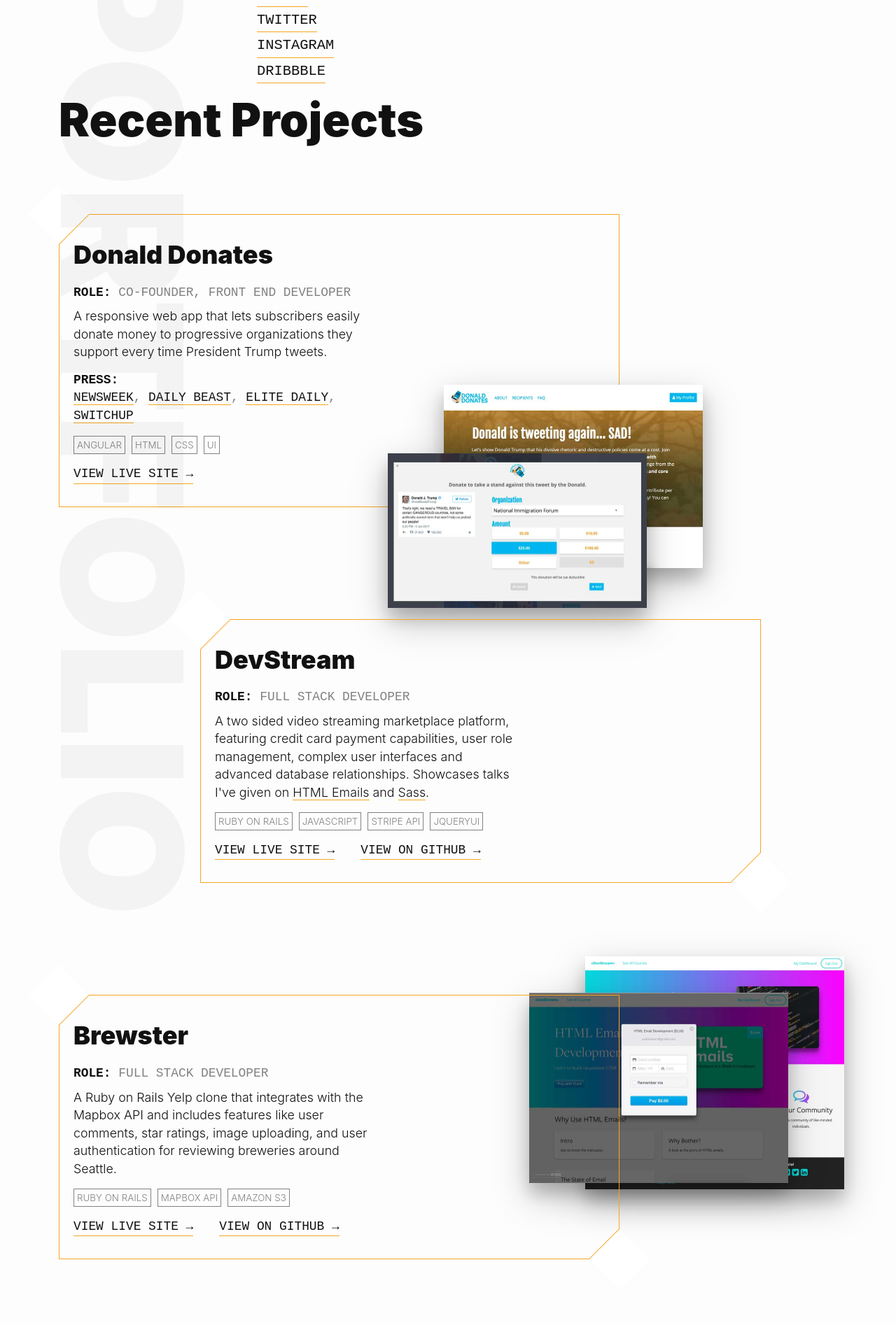
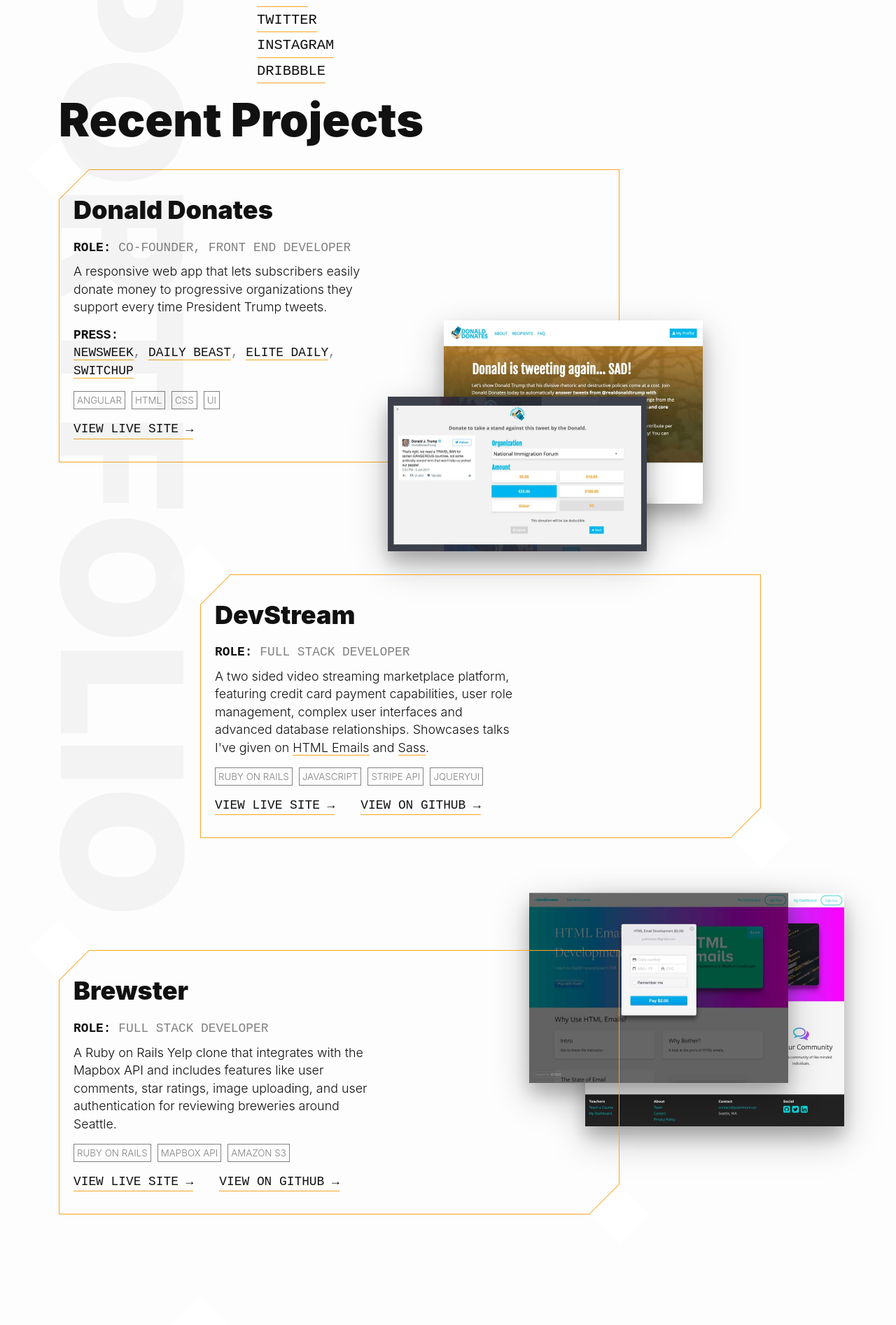
Before and after one commit to jwmunn/jwmunn.github.io, a Jekyll site: the page built from index.html, in a window 1280 px wide. Shown: the part 715-2609 px from the top of the page at 70% size. Built offline with Jekyll 4.4.1, drawn with Linux system fonts in a browser that asks for light colours.

Commit message:
Small tweaks.

```diff
--- a/_sass/_base.scss
+++ b/_sass/_base.scss
@@ -40,7 +40,7 @@
 h1 {
     font-size: 4.125rem; // 66px
     line-height: 1.15;
-    margin-bottom: $spacing-unit !important;
+    margin-bottom: $spacing-unit;
     @include media-query($on-palm){
         font-size: 2rem; //58px
     }
--- a/_sass/_homepage.scss
+++ b/_sass/_homepage.scss
@@ -38,6 +38,12 @@
   margin-bottom: 7rem;
   margin-top: 2rem;
   @include grid-container;
+}
+
+#intro h1 {
+  @include media-query($on-palm){
+      margin-bottom: $spacing-unit / 2;
+  }
 }
 
 .hero-text {
@@ -252,7 +258,13 @@
   }
 }
 
-#portfolio .container:not(:first-child) {
+#portfolio h1 {
+  @include media-query($on-laptop){
+    margin-top: $spacing-unit * 2;
+  }
+}
+
+#portfolio .container {
   margin-top: $spacing-unit * 2;
 }
 
@@ -263,6 +275,10 @@
       z-index: #{($elements * 100) - (10 * $i) };
     }
   }
+}
+
+#portfolio .container:nth-child(2) {
+  margin-top: 0px;
 }
 
 .text {
```
